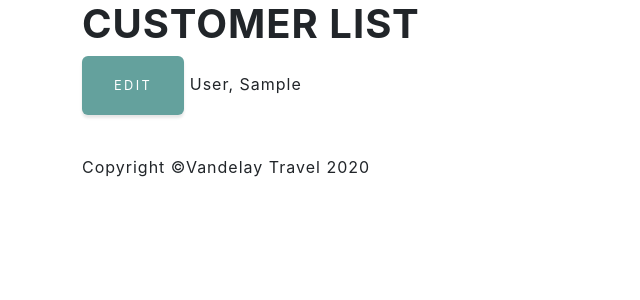
After one commit to DanielTKC/WebEnabledDatabaseProgramming, a Django app: template MyTravel/templates/homepages/showCustomers.html in a window 1280 px wide. The commit adds this page. Shown: the top 300 px of the page, without its empty margins (0-640 px from the left). Run offline with Django 4.2, Linux system fonts and the light colour scheme; the template is opened without the code that fills it: most values are stand-ins (such as "Sample title", 1, 10 or a date in 2020); some web fonts are replaced.

Commit message:
showCustomer showSingleCustomer, template, urls, views

```diff
--- a/MyTravel/homepages/urls.py
+++ b/MyTravel/homepages/urls.py
@@ -6,6 +6,8 @@ from .views import searchEmpPageView
 from .views import findEmpPageView
 from .views import addEmpPageView
 from .views import storeEmpPageView
+from .views import showCustomersPageView
+from .views import showSingleCustomerPageView
 
 urlpatterns = [
     path("", indexPageView, name="index"),
@@ -14,5 +16,7 @@ urlpatterns = [
     path("searchemp/", searchEmpPageView, name="searchemp"),
     path("findemp/", findEmpPageView, name="findemp"),
     path("addemp/", addEmpPageView, name="addemp"),
-    path("storeemp/", storeEmpPageView, name="storeemp")
+    path("storeemp/", storeEmpPageView, name="storeemp"),
+    path("customers/" , showCustomersPageView, name="customers"),
+    path("showCustomers/,int:cust_id>/" , showSingleCustomerPageView, name="showSingleCustomer"),
 ]
--- a/MyTravel/templates/base.html
+++ b/MyTravel/templates/base.html
@@ -21,6 +21,9 @@
                 </button>
                 <div class="collapse navbar-collapse" id="navbarResponsive">
                     <ul class="navbar-nav text-uppercase ml-auto">
+                        <li class="nav-item"><a class="nav-link js-scroll-trigger" href="{% url 'customers' %}">Get informed</a></li>
+                    </ul>
+                    <ul class="navbar-nav text-uppercase ml-auto">
                         <li class="nav-item"><a class="nav-link js-scroll-trigger" href="{% url 'about' %}">Get informed</a></li>
                     </ul>
                 </div>
--- /dev/null
+++ b/MyTravel/templates/homepages/showCustomers.html
@@ -0,0 +1,15 @@
+{% extends 'base.html' %}
+{% load static %}
+{% block content %}
+
+
+  <div class="container">
+    <h1><b>CUSTOMER LIST</b></h1>
+    {% for customer in cust %}
+      <p>
+        <a class="btn btn-primary btn-xl text-uppercase js-scroll-trigger" href="{% url 'showSingleCustomer' cust_id=customer.id %}">Edit</a>
+        {{ customer.last_name }}, {{ customer.first_name }}
+      </p>
+    {% endfor %}
+  </div>
+{% endblock %}
```
Also changed, not shown: MyTravel/homepages/views.py (+10 -0 lines).
